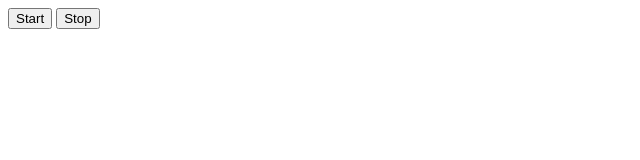
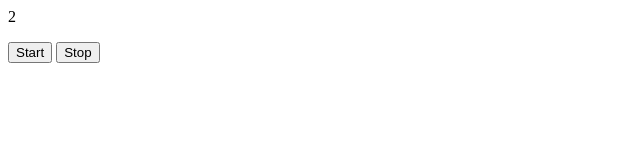
Before and after one commit to ArsenZar/goit-js-hw-10, a plain HTML site: page index.html in a window 1280 px wide. Both pictures are taken after a click on the button "Start". Shown: the whole page, without its empty margins (0-640 px from the left). Drawn offline with Linux system fonts and the light colour scheme.

Commit message:
i create my own second timer

```diff
--- a/index.html
+++ b/index.html
@@ -1,4 +1,4 @@
-
+<p id="time">0</p>
 <button id="start">Start</button>
 <button id="stop">Stop</button>
 
--- a/js/task-1.js
+++ b/js/task-1.js
@@ -1,10 +1,14 @@
 let timerId = null;
+
+let timerCount = 0;
+let timerP = document.querySelector("#time");
 
 document.querySelector("#start").addEventListener("click", () => {
   // Створюємо таймер і зберігаємо його ID
-  timerId = setTimeout(() => {
-    console.log("⏰ Таймер спрацював!");
-  }, 3000);
+  timerId = setInterval(() => {
+      timerCount++;
+      timerP.textContent = timerCount;
+  }, 1000);
   console.log("🚀 Таймер запущено:", timerId);
 });
 
```
